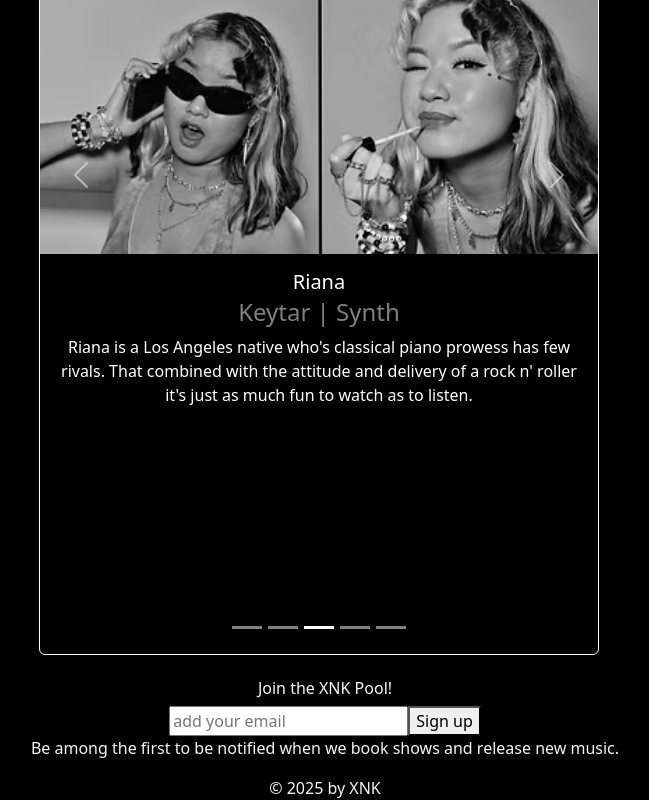
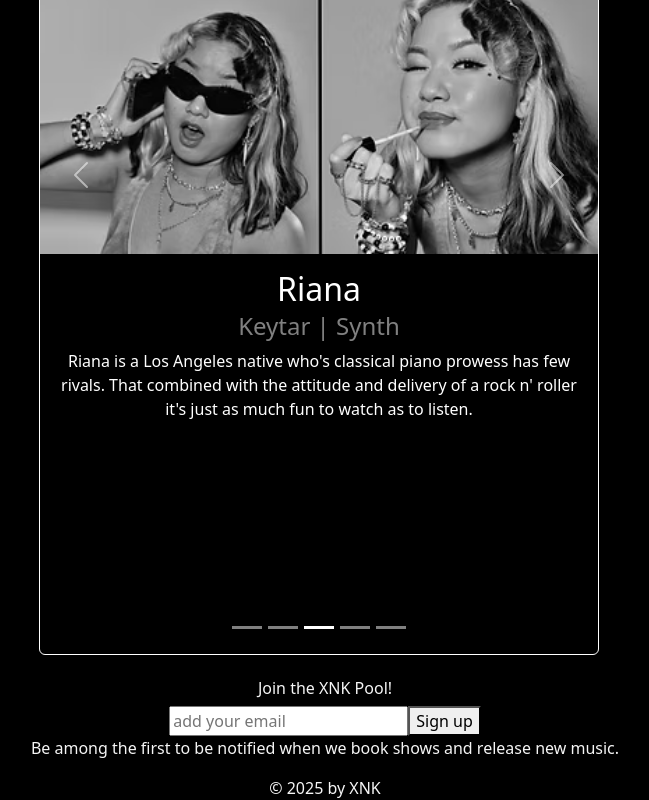
Before and after one commit to Aaron-Quickstart/tester_projects, a React (Vite) app in the folder XNKwebsite/website_for_xnk_react/: page /bio in a window 1280 px wide. Both pictures are taken after a click on the button 634 px from the left and 1070 px from the top of the page. Shown: the part 443-1243 px from the top of the page, without its empty margins (315-964 px from the left). Built offline with nearby package versions, Linux system fonts and the light colour scheme.

Commit message:
Reworked Bio Cards.  Timing intervals, background and text color, and sizing.

```diff
--- a/XNKwebsite/website_for_xnk_react/src/pages/Bio.jsx
+++ b/XNKwebsite/website_for_xnk_react/src/pages/Bio.jsx
@@ -62,7 +62,7 @@ export default function Bio()
                         <Card className='bg-transparent border-white' text='white' style={{ height: '60rem', width: '35rem' }}>
                         <Card.Img variant="top" src={Riana} />
                         <Card.Body>
-                            <Card.Title>Riana</Card.Title>
+                            <Card.Title><h2>Riana</h2></Card.Title>
                             <Card.Subtitle className="mb-2" style={{ color: "grey" }}><h4>Keytar | Synth</h4></Card.Subtitle>
                             <Card.Text>
                                 Riana is a Los Angeles native who's classical piano prowess has few rivals.
```
